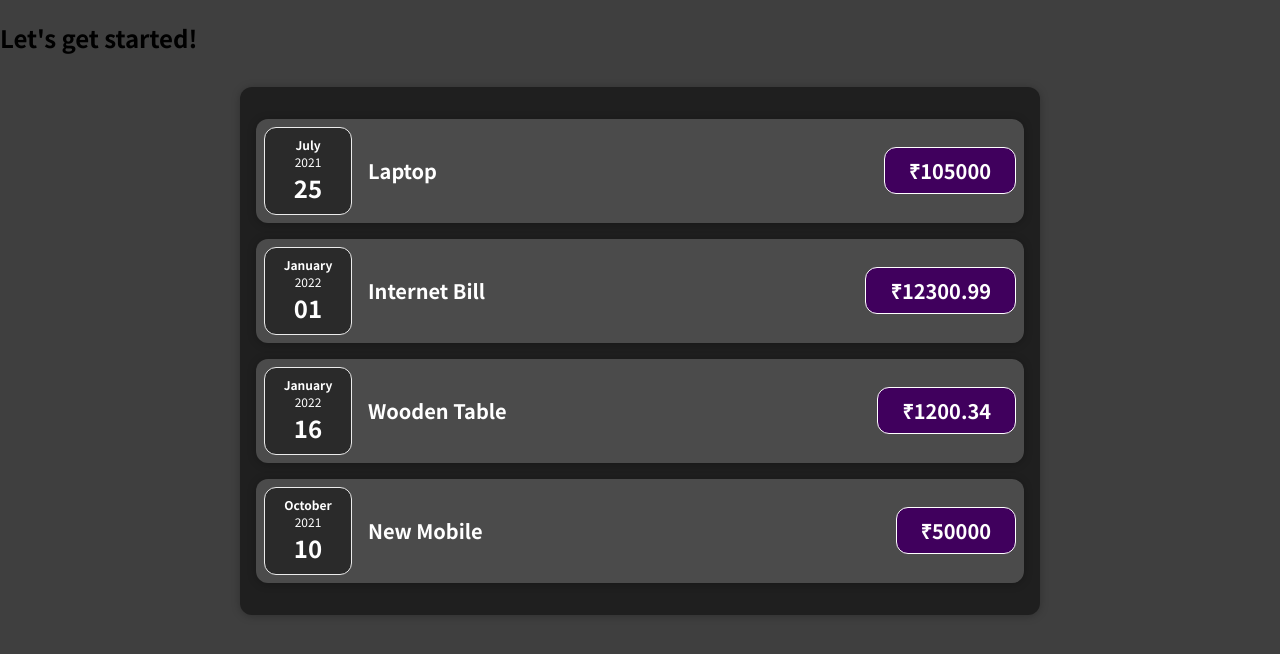
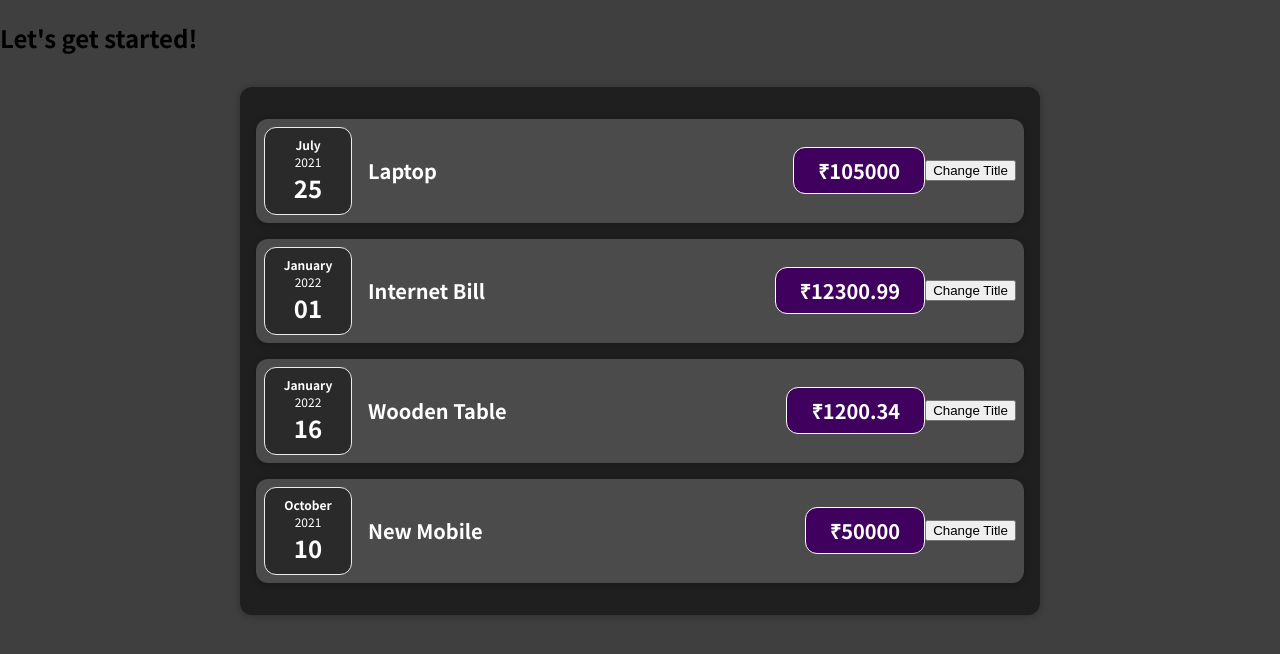
Before and after one commit to 99Nistha/expense-tracker-react-app, a React (Create React App) app: page / in a window 1280 px wide. Shown: the top 654 px of the page. Built offline with nearby package versions, Linux system fonts and the light colour scheme.

Commit message:
Listening to Events & Working with Event Handlers

```diff
--- a/src/components/Expenses/ExpenseItem.js
+++ b/src/components/Expenses/ExpenseItem.js
@@ -3,6 +3,11 @@ import ExpenseDate from './ExpenseDate';
 import Card from '../UI/Card';
 
 const ExpenseItem = (props) => {
+
+    const clickHandler = () =>{
+        console.log("Clicked!!!!");
+    };
+
     return (
         <Card className='expense-item'>
         <ExpenseDate date={props.date}/>
@@ -10,6 +15,7 @@ const ExpenseItem = (props) => {
             <h2>{props.title}</h2>
             <div className='expense-item__price'>₹{props.amount}</div>
         </div>
+        <button onClick={clickHandler}>Change Title</button>
         </Card>
     );
 }
```
